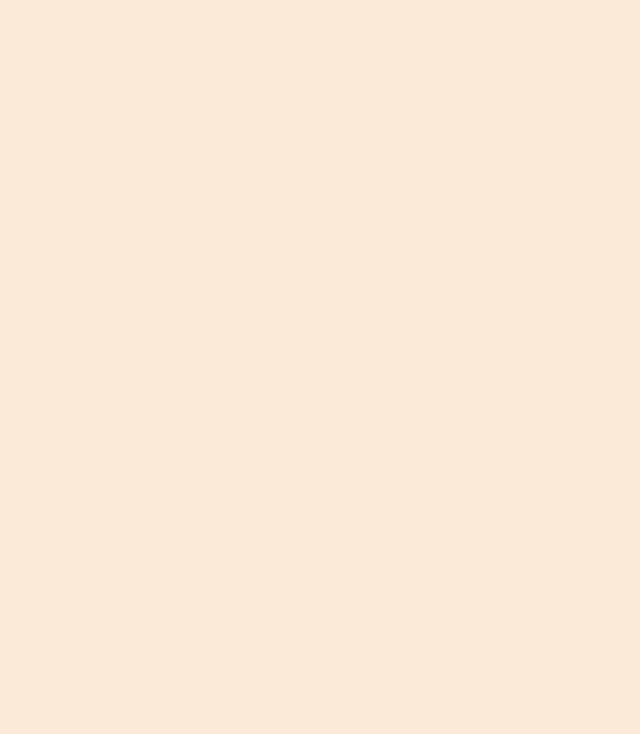
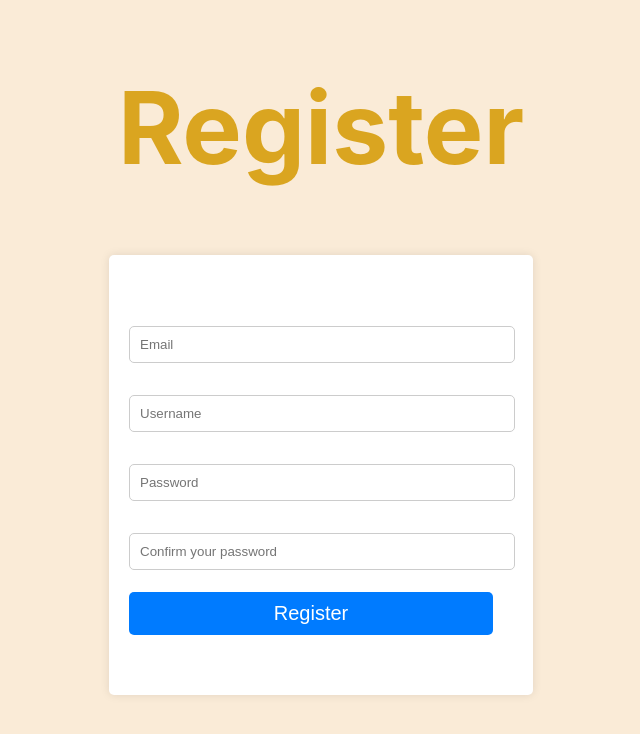
Before and after one commit to s1uns/todos-list, a React (Create React App) app in the folder react-redux-func-components/: page /register in a window 1280 px wide. Before the commit this address had no page. Shown: the top 734 px of the page, without its empty margins (319-959 px from the left). Built offline with nearby package versions, Linux system fonts and the light colour scheme.

Commit message:
Added register page

```diff
--- a/react-redux-func-components/src/App.js
+++ b/react-redux-func-components/src/App.js
@@ -2,11 +2,13 @@ import { Route, Routes } from "react-router-dom";
 import "./App.css";
 import TodoListPage from "./pages/TodoListPage ";
 import LoginPage from "./pages/LoginPage";
+import RegisterPage from "./pages/RegisterPage";
 
 function App() {
     return (
         <Routes>
             <Route path="/login" element={<LoginPage />} />
+            <Route path="/register" element={<RegisterPage />} />
             <Route path="/" element={<TodoListPage />} />
         </Routes>
     );
--- a/react-redux-func-components/src/pages/LoginPage.js
+++ b/react-redux-func-components/src/pages/LoginPage.js
@@ -1,7 +1,25 @@
-import React from "react";
-import { Link } from "react-router-dom";
+import React, { useState } from "react";
+import { Link, useNavigate } from "react-router-dom";
 
 const LoginPage = () => {
+    const [username, setUsername] = useState("");
+    const [password, setPassword] = useState("");
+    const navigate = useNavigate();
+
+    const handleChangeUsername = (e) => {
+        setUsername((prevUsername) => e.target.value);
+    };
+
+    const handleChangePassword = (e) => {
+        setPassword((prevPassword) => e.target.value);
+    };
+
+    const handleLogin = () => {
+        setUsername((prevUsername) => "");
+        setPassword((prevPassword) => "");
+        navigate("/");
+    };
+
     return (
         <>
             <h1>Login</h1>
@@ -13,6 +31,8 @@ const LoginPage = () => {
                     name="username"
                     placeholder="Username"
                     required
+                    value={username}
+                    onChange={handleChangeUsername}
                 />
                 <br />
                 <input
@@ -20,11 +40,13 @@ const LoginPage = () => {
                     id="password"
                     name="password"
                     placeholder="Password"
+                    value={password}
+                    onChange={handleChangePassword}
                     required
                 />
                 <br />
                 <Link to="/">
-                    <button>Login</button>
+                    <button onClick={handleLogin}>Login</button>
                 </Link>
             </div>
         </>
--- /dev/null
+++ b/react-redux-func-components/src/pages/RegisterPage.js
@@ -0,0 +1,88 @@
+import React, { useState } from "react";
+import { useNavigate } from "react-router-dom";
+
+export default function RegisterPage() {
+    const [username, setUsername] = useState("");
+    const [password, setPassword] = useState("");
+    const [email, setEmail] = useState("");
+    const [confirmPassword, setConfirmPassword] = useState("");
+    const navigate = useNavigate();
+
+    const handleChangeUsername = (e) => {
+        setUsername((prevUsername) => e.target.value);
+    };
+
+    const handleChangeEmail = (e) => {
+        setEmail((prevEmail) => e.target.value);
+    };
+
+    const handleChangePassword = (e) => {
+        setPassword((prevPassword) => e.target.value);
+    };
+
+    const handleChangeConfirmPassword = (e) => {
+        setConfirmPassword((prevPassword) => e.target.value);
+    };
+
+    const handleRegister = () => {
+        if (password === confirmPassword) {
+            setUsername((prevUsername) => "");
+            setEmail((prevUsername) => "");
+            setPassword((prevPassword) => "");
+            setConfirmPassword((prevPassword) => "");
+            navigate("/");
+            return;
+        }
+
+        alert("Passwords mismatch!");
+    };
+    return (
+        <>
+            <h1>Register</h1>
+
+            <div className="login-container">
+                <input
+                    type="email"
+                    id="email"
+                    name="email"
+                    placeholder="Email"
+                    required
+                    value={email}
+                    onChange={handleChangeEmail}
+                />
+                <br />
+                <input
+                    type="text"
+                    id="username"
+                    name="username"
+                    placeholder="Username"
+                    required
+                    value={username}
+                    onChange={handleChangeUsername}
+                />
+                <br />
+                <input
+                    type="password"
+                    id="password"
+                    name="password"
+                    placeholder="Password"
+                    value={password}
+                    onChange={handleChangePassword}
+                    required
+                />
+                <br />
+                <input
+                    type="password"
+                    id="confirmPassword"
+                    name="confirmPassword"
+                    placeholder="Confirm your password"
+                    value={confirmPassword}
+                    onChange={handleChangeConfirmPassword}
+                    required
+                />
+                <br />
+                <button onClick={handleRegister}>Register</button>
+            </div>
+        </>
+    );
+}
```
